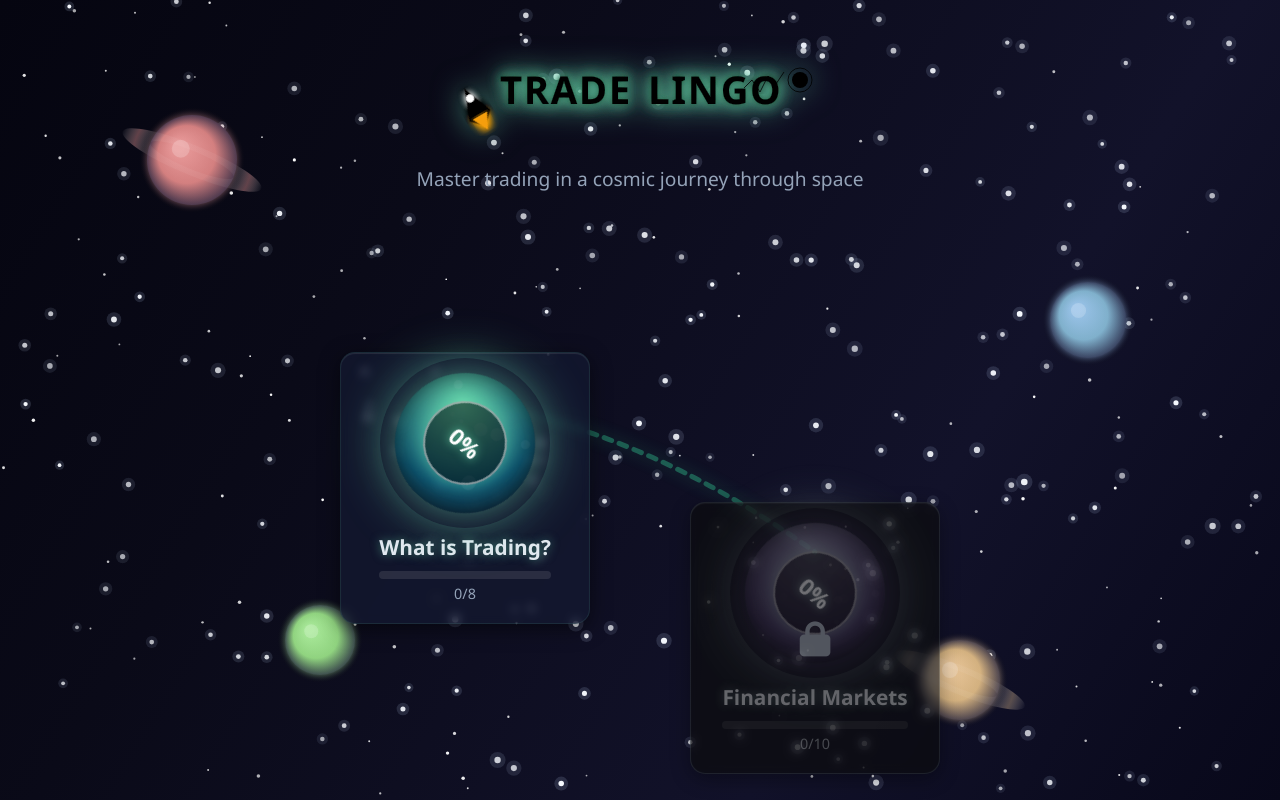
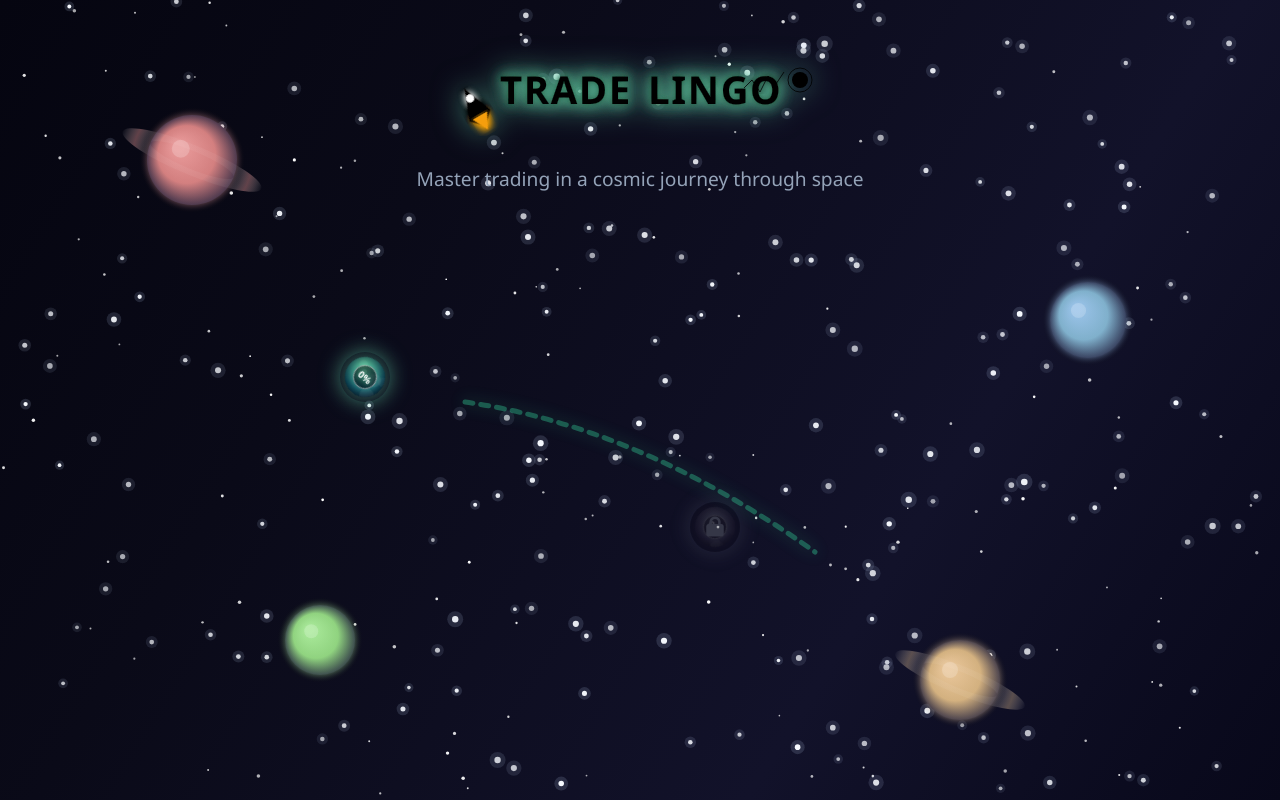
Before and after one commit to mbnel123/TL, a React (Create React App) app: page / in a window 1280 px wide. Built offline with nearby package versions, Linux system fonts and the light colour scheme; the HTML template or start-up script is replaced by a standard one.

Commit message:
Update App.css

```diff
--- a/src/App.css
+++ b/src/App.css
@@ -41,22 +41,6 @@ body {
   position: relative;
   /* Verwijderd: background: linear-gradient(125deg, #0f172a 0%, #020617 100%); */
 }
-
-/* Verwijderd: .app::before stijl die de canvas achtergrond kan overschrijven */
-/*
-.app::before {
-  content: '';
-  position: fixed;
-  top: 0;
-  left: 0;
-  width: 100%;
-  height: 100%;
-  background-image:
-    radial-gradient(circle at 25% 25%, rgba(76, 29, 149, 0.15) 0%, transparent 40%),
-    radial-gradient(circle at 75% 75%, rgba(20, 184, 166, 0.15) 0%, transparent 40%);
-  z-index: -2;
-}
-*/
 
 /* Stars animation */
 @keyframes twinkle {
@@ -200,67 +184,65 @@ header p {
   max-width: 800px;
 }
 
-/* Level nodes as planets */
+/* AANGEPAST: Level nodes nu als kleine planeten */
 .level-node {
   position: absolute;
-  width: 250px;
-  background: rgba(20, 27, 51, 0.7);
-  border-radius: 15px;
-  padding: 20px;
+  width: 50px;
+  height: 50px;
   display: flex;
   flex-direction: column;
   align-items: center;
+  justify-content: center;
   transition: transform 0.3s, box-shadow 0.3s;
   cursor: pointer;
   z-index: 2;
-  box-shadow: 0 5px 20px rgba(0, 0, 0, 0.5),
-              inset 0 1px 1px rgba(255, 255, 255, 0.1);
-  border: 1px solid rgba(110, 231, 183, 0.1);
-  backdrop-filter: blur(5px);
+  border-radius: 50%;
+  background: transparent;
+  border: none;
+  padding: 0;
 }
 
 .level-node.unlocked:hover {
-  transform: translateY(-5px);
+  transform: translateY(-5px) scale(1.2);
   box-shadow: 0 10px 30px rgba(0, 0, 0, 0.6),
-              0 0 25px rgba(110, 231, 183, 0.3),
-              inset 0 1px 1px rgba(255, 255, 255, 0.2);
+              0 0 25px rgba(110, 231, 183, 0.3);
 }
 
 .level-node.locked {
-  opacity: 0.7;
+  opacity: 0.4;
   filter: grayscale(70%);
   cursor: not-allowed;
 }
 
-/* Planet container styling */
+/* AANGEPAST: Planet container nu kleiner */
 .planet-container {
   position: relative;
-  width: 140px;
-  height: 140px;
-  margin-bottom: 20px;
+  width: 40px;
+  height: 40px;
+  margin: 0;
   perspective: 1000px;
 }
 
-/* Planet styling */
+/* AANGEPAST: Planet styling kleiner */
 .planet {
   width: 100%;
   height: 100%;
   border-radius: 50%;
   position: relative;
   overflow: hidden;
-  box-shadow: inset 0 0 25px rgba(0, 0, 0, 0.6),
-              0 0 35px rgba(110, 231, 183, 0.4);
+  box-shadow: inset 0 0 15px rgba(0, 0, 0, 0.6),
+              0 0 20px rgba(110, 231, 183, 0.4);
   animation: rotate 40s linear infinite;
 }
 
-/* Different planet types based on position in list */
+/* Different planet types based on position in list - AANGEPAST kleiner */
 .level-node:nth-of-type(1) .planet {
   background: radial-gradient(circle at 30% 30%,
     rgba(110, 231, 183, 0.9) 0%,
     rgba(14, 116, 144, 0.7) 60%,
     rgba(15, 23, 42, 0.9) 100%);
-  box-shadow: inset 0 0 25px rgba(0, 0, 0, 0.6),
-              0 0 35px rgba(110, 231, 183, 0.5);
+  box-shadow: inset 0 0 15px rgba(0, 0, 0, 0.6),
+              0 0 20px rgba(110, 231, 183, 0.5);
 }
 
 .level-node:nth-of-type(2) .planet {
@@ -268,8 +250,8 @@ header p {
     rgba(167, 139, 250, 0.9) 0%,
     rgba(124, 58, 237, 0.7) 60%,
     rgba(15, 23, 42, 0.9) 100%);
-  box-shadow: inset 0 0 25px rgba(0, 0, 0, 0.6),
-              0 0 35px rgba(124, 58, 237, 0.5);
+  box-shadow: inset 0 0 15px rgba(0, 0, 0, 0.6),
+              0 0 20px rgba(124, 58, 237, 0.5);
 }
 
 .level-node:nth-of-type(3) .planet {
@@ -277,8 +259,8 @@ header p {
     rgba(251, 146, 60, 0.9) 0%,
     rgba(234, 88, 12, 0.7) 60%,
     rgba(15, 23, 42, 0.9) 100%);
-  box-shadow: inset 0 0 25px rgba(0, 0, 0, 0.6),
-              0 0 35px rgba(234, 88, 12, 0.5);
+  box-shadow: inset 0 0 15px rgba(0, 0, 0, 0.6),
+              0 0 20px rgba(234, 88, 12, 0.5);
 }
 
 .level-node:nth-of-type(4) .planet {
@@ -286,8 +268,8 @@ header p {
     rgba(244, 114, 182, 0.9) 0%,
     rgba(219, 39, 119, 0.7) 60%,
     rgba(15, 23, 42, 0.9) 100%);
-  box-shadow: inset 0 0 25px rgba(0, 0, 0, 0.6),
-              0 0 35px rgba(219, 39, 119, 0.5);
+  box-shadow: inset 0 0 15px rgba(0, 0, 0, 0.6),
+              0 0 20px rgba(219, 39, 119, 0.5);
 }
 
 .level-node:nth-of-type(5) .planet {
@@ -295,8 +277,8 @@ header p {
     rgba(250, 204, 21, 0.9) 0%,
     rgba(234, 179, 8, 0.7) 60%,
     rgba(15, 23, 42, 0.9) 100%);
-  box-shadow: inset 0 0 25px rgba(0, 0, 0, 0.6),
-              0 0 35px rgba(234, 179, 8, 0.5);
+  box-shadow: inset 0 0 15px rgba(0, 0, 0, 0.6),
+              0 0 20px rgba(234, 179, 8, 0.5);
 }
 
 @keyframes rotate {
@@ -304,14 +286,14 @@ header p {
   100% { transform: rotate(360deg); }
 }
 
-/* Planet features - craters, mountains, etc. */
+/* Planet features - craters, mountains, etc. AANGEPAST kleiner */
 .planet-feature {
   position: absolute;
   border-radius: 50%;
   background-color: rgba(255, 255, 255, 0.2);
 }
 
-/* Progress indicator in center of planet */
+/* AANGEPAST: Progress indicator kleiner */
 .planet-progress {
   position: absolute;
   top: 50%;
@@ -324,43 +306,43 @@ header p {
   display: flex;
   align-items: center;
   justify-content: center;
-  border: 2px solid rgba(255, 255, 255, 0.5);
-  box-shadow: 0 0 15px rgba(110, 231, 183, 0.5);
+  border: 1px solid rgba(255, 255, 255, 0.5);
+  box-shadow: 0 0 8px rgba(110, 231, 183, 0.5);
   z-index: 10;
-  animation: none !important; /* Prevent rotation */
+  animation: none !important;
 }
 
 .progress-text {
-  font-size: 1.4rem;
+  font-size: 0.6rem;
   font-weight: bold;
   color: white;
-  text-shadow: 0 0 10px rgba(110, 231, 183, 0.8);
+  text-shadow: 0 0 5px rgba(110, 231, 183, 0.8);
   animation: none !important;
   transform: none !important;
 }
 
 .planet-glow {
   position: absolute;
-  top: -15px;
-  left: -15px;
-  right: -15px;
-  bottom: -15px;
+  top: -5px;
+  left: -5px;
+  right: -5px;
+  bottom: -5px;
   border-radius: 50%;
   background: transparent;
-  box-shadow: 0 0 50px rgba(110, 231, 183, 0.3);
+  box-shadow: 0 0 25px rgba(110, 231, 183, 0.3);
   z-index: -1;
 }
 
-/* Orbiting rocket animation */
+/* AANGEPAST: Orbiting rocket kleiner */
 @keyframes orbit {
-  0% { transform: rotate(0deg) translateX(90px) rotate(0deg); }
-  100% { transform: rotate(360deg) translateX(90px) rotate(-360deg); }
+  0% { transform: rotate(0deg) translateX(35px) rotate(0deg); }
+  100% { transform: rotate(360deg) translateX(35px) rotate(-360deg); }
 }
 
 .orbiting-rocket {
   position: absolute;
-  width: 30px;
-  height: 30px;
+  width: 15px;
+  height: 15px;
   top: 50%;
   left: 50%;
   z-index: 11;
@@ -377,32 +359,32 @@ header p {
 
 .rocket-shape {
   position: absolute;
-  width: 30px;
-  height: 40px;
+  width: 15px;
+  height: 20px;
   background-color: #6ee7b7;
   clip-path: polygon(50% 0%, 100% 70%, 80% 100%, 20% 100%, 0% 70%);
-  filter: drop-shadow(0 0 8px rgba(110, 231, 183, 0.8));
+  filter: drop-shadow(0 0 4px rgba(110, 231, 183, 0.8));
 }
 
 .rocket-window {
   position: absolute;
-  width: 10px;
-  height: 10px;
+  width: 5px;
+  height: 5px;
   border-radius: 50%;
   background-color: rgba(255, 255, 255, 0.8);
-  top: 15px;
-  left: 10px;
+  top: 8px;
+  left: 5px;
 }
 
 .rocket-flame {
   position: absolute;
-  bottom: -15px;
-  left: 7px;
-  width: 16px;
-  height: 20px;
+  bottom: -8px;
+  left: 3px;
+  width: 8px;
+  height: 10px;
   clip-path: polygon(20% 0%, 80% 0%, 100% 40%, 50% 100%, 0% 40%);
   background: linear-gradient(to bottom, #f59e0b, #ef4444);
-  filter: drop-shadow(0 0 10px rgba(245, 158, 11, 0.7));
+  filter: drop-shadow(0 0 5px rgba(245, 158, 11, 0.7));
   animation: flicker 0.1s infinite alternate;
 }
 
@@ -414,6 +396,7 @@ header p {
 .level-info {
   flex: 1;
   text-align: center;
+  display: none; /* AANGEPAST: Verberg tekst info bij kleine planeten */
 }
 
 .level-info h2 {
@@ -449,7 +432,7 @@ header p {
   width: 100%;
   height: 100%;
   background-color: rgba(0, 0, 0, 0.4);
-  border-radius: 15px;
+  border-radius: 50%; /* AANGEPAST: rond voor planeten */
   display: flex;
   align-items: center;
   justify-content: center;
@@ -457,7 +440,7 @@ header p {
 }
 
 .lock-overlay i {
-  font-size: 35px;
+  font-size: 20px; /* AANGEPAST: kleiner slot icoon */
   color: var(--locked-color);
 }
 
@@ -704,8 +687,8 @@ header p {
   }
 
   .level-node {
-    width: 80%;
-    left: 10% !important;
+    width: 40px !important;
+    height: 40px !important;
   }
 
   .level-page header h1 {
```
